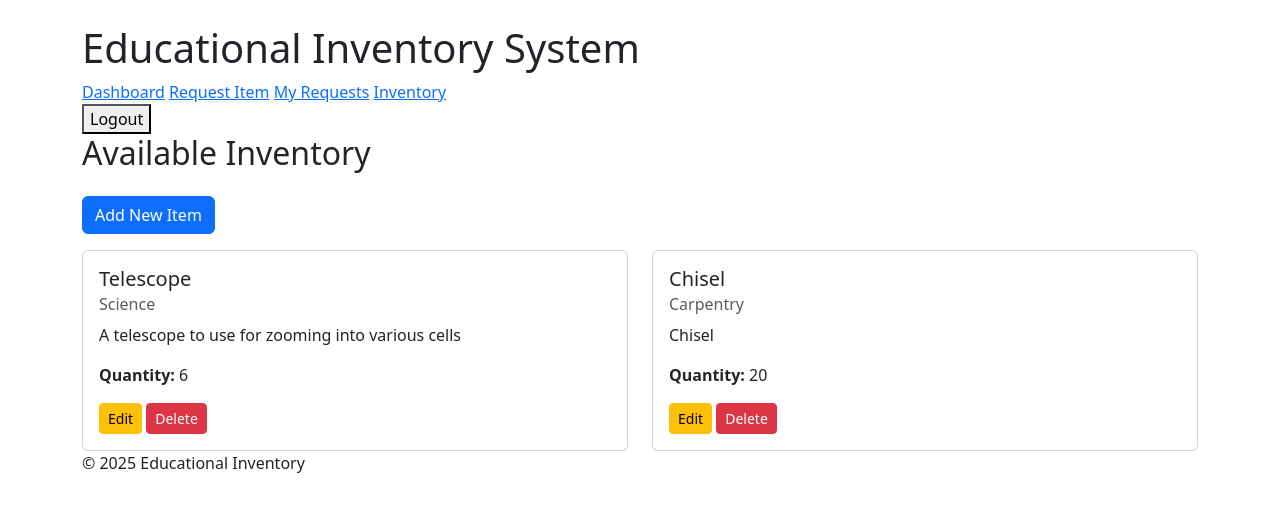
After one commit to Matamenas/Matas-Bagdonas---B00149694---WFD---Assessment, a Django app: page /inventory/ in a window 1280 px wide. The commit adds this page. Shown: the top 512 px of the page. Run offline with Django 5.2, Linux system fonts and the light colour scheme; a user stored in the database is signed in; data comes from the database, SQL or seed files in the repository; both versions use the stored data as it was after the commit.

Commit message:
Forgot to push yesterday
added some logic for inventory management

```diff
--- a/EducationSiteInventory/inventory/models.py
+++ b/EducationSiteInventory/inventory/models.py
@@ -5,18 +5,26 @@ from django.db import models
 class CustomUser(AbstractUser):
     ROLE_CHOICES = [
         ('teacher', 'Teacher'),
-        ('manager', 'Manager'),
-        ('admin', 'System Admin'),
+        ('inventory manager', 'Inventory Manager'),
+        ('procurement officer', 'Procurement Officer'),
+        ('admin', 'Admin'),
     ]
-    role = models.CharField(max_length=10, choices=ROLE_CHOICES, default='teacher')
+    role = models.CharField(max_length=20, choices=ROLE_CHOICES, default='teacher')
 
 class Category(models.Model):
     name = models.CharField(max_length=100)
 
+    def __str__(self):
+        return self.name
+
 class Item(models.Model):
     name = models.CharField(max_length=100)
+    description = models.TextField(blank = True)
     category = models.ForeignKey(Category, on_delete=models.CASCADE)
     quantity = models.PositiveIntegerField()
+
+    def __str__(self):
+        return f"{self.name} ({self.quantity})"
 
 class ItemRequest(models.Model):
     teacher = models.ForeignKey(CustomUser, on_delete=models.CASCADE)
--- a/EducationSiteInventory/inventory/templates/inventory/base.html
+++ b/EducationSiteInventory/inventory/templates/inventory/base.html
@@ -4,15 +4,20 @@
 <head>
     <meta charset="UTF-8">
     <title>{% block title %}Inventory System{% endblock %}</title>
+    <!-- Bootstrap CSS CDN -->
+    <link href="https://cdn.jsdelivr.net/npm/bootstrap@5.3.2/dist/css/bootstrap.min.css" rel="stylesheet">
+    <!-- Optional: Your custom styles -->
     <link rel="stylesheet" href="{% static 'inventory/css/style.css' %}">
 </head>
 <body>
+    <div class="container mt-4">
         <header>
             <h1>Educational Inventory System</h1>
             <nav>
                 <a href="{% url 'teacher_dashboard' %}">Dashboard</a>
                 <a href="{% url 'request_item' %}">Request Item</a>
                 <a href="{% url 'my_requests' %}">My Requests</a>
+                <a href="{% url 'item_list' %}">Inventory</a>
                 <form method="post" action="{% url 'logout' %}">
                     {% csrf_token %}
                     <button type="submit">Logout</button>
@@ -26,5 +31,6 @@
         <footer>
             <p>&copy; 2025 Educational Inventory</p>
         </footer>
+    </div>
 </body>
 </html>
--- /dev/null
+++ b/EducationSiteInventory/inventory/templates/inventory/item_list.html
@@ -0,0 +1,31 @@
+{% extends 'inventory/base.html' %}
+{% block title %}Inventory{% endblock %}
+
+{% block content %}
+<h2 class="mb-4">Available Inventory</h2>
+
+{% if request.user.groups.all.0.name == "Admin" or request.user.groups.all.0.name == "Inventory Manager"%}
+  <a href="{% url 'add_item' %}" class="btn btn-primary mb-3">Add New Item</a>
+{% endif %}
+
+<div class="row row-cols-1 row-cols-md-2 g-4">
+  {% for item in items %}
+    <div class="col">
+      <div class="card h-100">
+        <div class="card-body">
+          <h5 class="card-title">{{ item.name }}</h5>
+          <h6 class="card-subtitle mb-2 text-muted">{{ item.category.name }}</h6>
+          <p class="card-text">{{ item.description }}</p>
+          <p class="card-text"><strong>Quantity:</strong> {{ item.quantity }}</p>
+          {% if request.user.groups.all.0.name == "Admin" or request.user.groups.all.0.name == "Inventory Manager" %}
+            <a href="{% url 'edit_item' item.pk %}" class="btn btn-sm btn-warning">Edit</a>
+            <a href="{% url 'delete_item' item.pk %}" class="btn btn-sm btn-danger">Delete</a>
+          {% endif %}
+        </div>
+      </div>
+    </div>
+  {% empty %}
+    <p>No items available.</p>
+  {% endfor %}
+</div>
+{% endblock %}
--- a/EducationSiteInventory/inventory/templates/inventory/teacher_dashboard.html
+++ b/EducationSiteInventory/inventory/templates/inventory/teacher_dashboard.html
@@ -1,5 +1,5 @@
 {% extends 'inventory/base.html' %}
-{% block title %}Teacher Dashboard{% endblock %}
+{% block title %}Dashboard{% endblock %}
 
 {% block content %}
 <h2>Welcome, {{ user.username }}</h2>
--- a/EducationSiteInventory/inventory/urls.py
+++ b/EducationSiteInventory/inventory/urls.py
@@ -2,8 +2,15 @@ from django.urls import path
 from . import views
 
 urlpatterns = [
+    # teacher side of things
     path('', views.teacher_dashboard, name='teacher_dashboard'),
     path('request-item/', views.request_item, name='request_item'),
     path('my-requests/', views.my_requests, name='my_requests'),
     path('register/', views.register, name='register'),
+
+    # admin side of things
+    path('inventory/', views.item_list, name='item_list'),
+    path('inventory/add/', views.add_item, name='add_item'),
+    path('inventory/edit/<int:pk>/', views.edit_item, name='edit_item'),
+    path('inventory/delete/<int:pk>/', views.delete_item, name='delete_item'),
 ]
--- a/EducationSiteInventory/inventory/views.py
+++ b/EducationSiteInventory/inventory/views.py
@@ -1,23 +1,72 @@
+from django.http import HttpResponseForbidden
 from django.shortcuts import render, redirect
 from .models import Item, ItemRequest
 from .forms import ItemRequestForm
+from .forms import ItemForm
 from django.contrib.auth.decorators import login_required
 from django.contrib.auth.forms import UserCreationForm
-from django.shortcuts import render, redirect
+from django.shortcuts import render, redirect, get_object_or_404
 from django.contrib.auth import login
 from django.contrib.auth.models import Group
 from .forms import CustomUserCreationForm
+
+def is_admin(user):
+    return user.groups.filter(name='Admin' or 'Inventory Manager').exists()
 
 def register(request):
     if request.method == 'POST':
         form = CustomUserCreationForm(request.POST)
         if form.is_valid():
-            user = form.save()
+            user = form.save(commit=False)
+            role = form.cleaned_data.get('role')
+
+            # add user to corresponding group
+            group = Group.objects.get(name=role)
+            user.groups.add(group)
             login(request, user)
+
             return redirect('teacher_dashboard')
     else:
         form = CustomUserCreationForm()
     return render(request, 'registration/register.html', {'form': form})
+
+@login_required
+def item_list(request):
+    items = Item.objects.all()
+    return render(request, 'inventory/item_list.html', {'items': items})
+
+@login_required
+def add_item(request):
+    if not is_admin(request.user):
+        return HttpResponseForbidden("Admin only")
+
+    form = ItemForm(request.POST or None)
+    if form.is_valid():
+        form.save()
+        return redirect('item_list')
+    return render(request, 'inventory/item_form.html', {'form': form})
+
+@login_required
+def edit_item(request, pk):
+    if not is_admin(request.user):
+        return HttpResponseForbidden("Admin only")
+
+    item = get_object_or_404(Item, pk=pk)
+    form = ItemForm(request.POST or None, instance=item)
+    if form.is_valid():
+        form.save()
+        return redirect('item_list')
+    return render(request, 'inventory/item_form.html', {'form': form})
+
+@login_required
+def delete_item(request, pk):
+    if not is_admin(request.user):
+        return HttpResponseForbidden("Admin only")
+
+    item = get_object_or_404(Item, pk=pk)
+    item.delete()
+    return redirect('item_list')
+
 @login_required
 def teacher_dashboard(request):
     return render(request, 'inventory/teacher_dashboard.html')
```
Also changed, not shown: EducationSiteInventory/inventory/admin.py (+30 -1 lines), EducationSiteInventory/inventory/forms.py (+11 -5 lines), EducationSiteInventory/inventory/templates/inventory/item_form.html (added, +11 -0 lines), EducationSiteInventory/db.sqlite3, EducationSiteInventory/inventory/migrations/0002_item_description_alter_customuser_role.py (added). Lines whose indentation alone changed are shown as unchanged.
